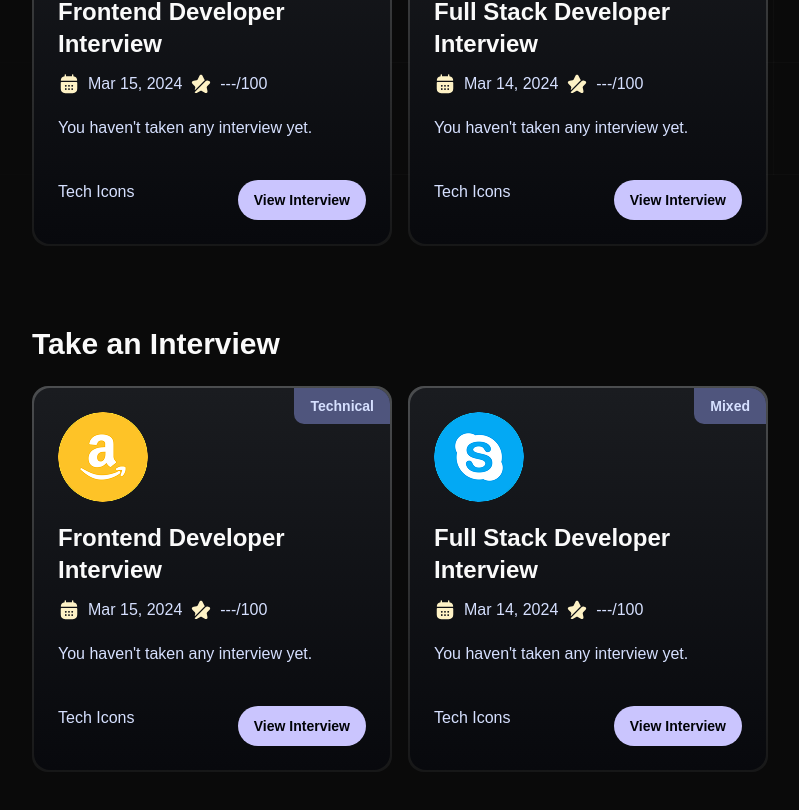
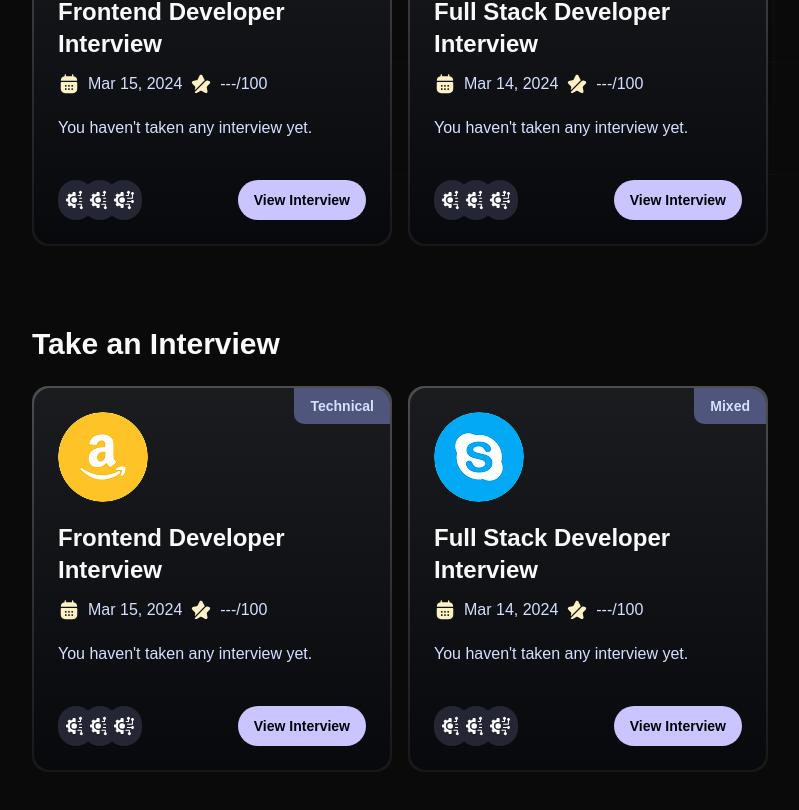
Before and after one commit to Nikhil-Siwakoti/AceTalk, a Next.js app: page / in a window 1280 px wide. Shown: the part 725-1535 px from the top of the page, without its empty margins (32-831 px from the left). Built offline with nearby package versions, Linux system fonts and the light colour scheme; a web font is replaced by a local one.

Commit message:
Home Page Ui

```diff
--- /dev/null
+++ b/components/DisplayTechIcons.tsx
@@ -0,0 +1,33 @@
+import Image from "next/image";
+
+import { cn, getTechLogos } from "@/lib/utils";
+
+const DisplayTechIcons = async ({ techStack }: TechIconProps) => {
+  const techIcons = await getTechLogos(techStack);
+
+  return (
+    <div className="flex flex-row">
+      {techIcons.slice(0, 3).map(({ tech, url }, index) => (
+        <div
+          key={tech}
+          className={cn(
+            "relative group bg-dark-300 rounded-full p-2 flex flex-center",
+            index >= 1 && "-ml-3"
+          )}
+        >
+          <span className="tech-tooltip">{tech}</span>
+
+          <Image
+            src={url}
+            alt={tech}
+            width={100}
+            height={100}
+            className="size-5"
+          />
+        </div>
+      ))}
+    </div>
+  );
+};
+
+export default DisplayTechIcons;
--- a/components/InterviewCard.tsx
+++ b/components/InterviewCard.tsx
@@ -4,6 +4,7 @@
 import { getRandomInterviewCover } from "@/lib/utils";
 import { Button } from "./ui/button";
 import Link from "next/link";
+import DisplayTechIcons from "./DisplayTechIcons";
 
 const InterviewCard = ({
   interviewId,
@@ -64,7 +65,7 @@
                 <p className="line-clamp-2 mt-5">{feedback?.finalAssessment || "You haven't taken any interview yet."}</p>
         </div>
         <div className="flex flex-row justify-between">
-            <p>Tech Icons</p>
+            <DisplayTechIcons  techStack={techstack} />
             <Button className="btn-primary">
                 <Link href={feedback
                 ? `/interview/${interviewId}/feedback`
```
